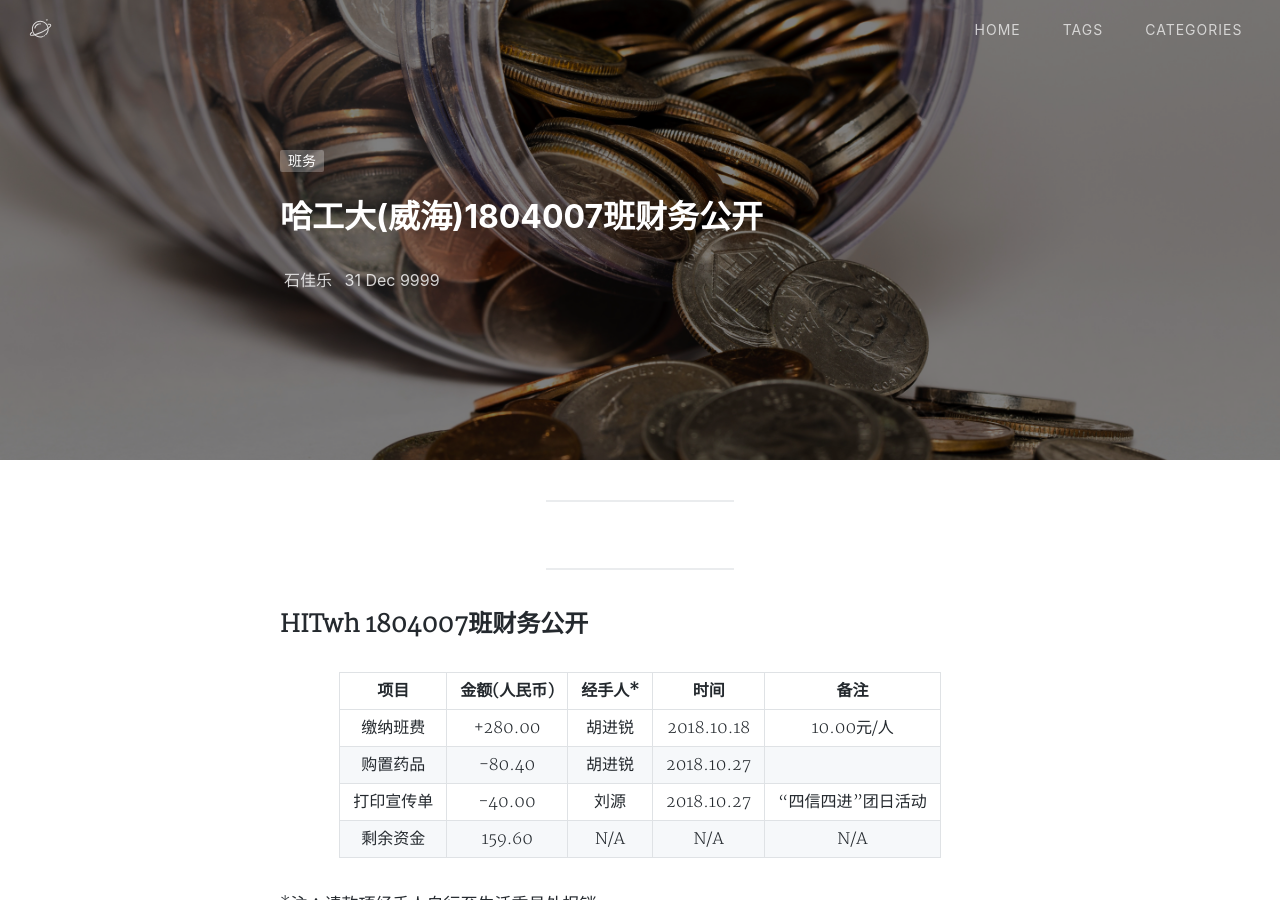
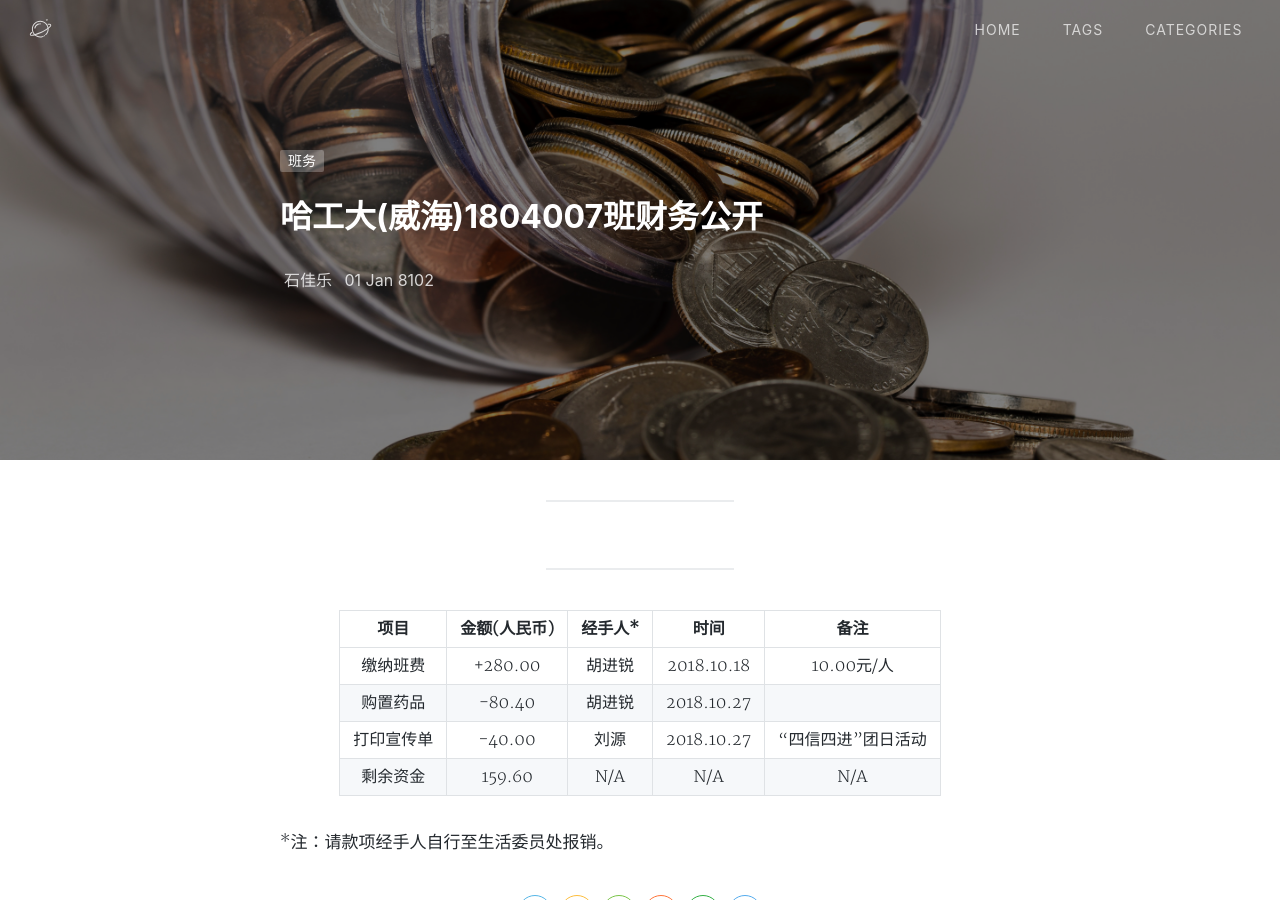
Before and after one commit to Morimiue/mzzx.github.io, a Jekyll site: the page built from _posts/8102-01-01-class-finance.md, in a window 1280 px wide and 900 px high. Built offline with Jekyll 4.4.1, drawn with Linux system fonts in a browser that asks for light colours; nearby versions of some CDN libraries; comment, search, counter and statistics services are not loaded; a style sheet for code colours, icons or effects is not loaded.

Commit message:
update article & cover

```diff
--- a/_posts/9999-12-31-class-finance.md
+++ b/_posts/8102-01-01-class-finance.md
@@ -2,13 +2,11 @@
 layout: post
 title: '哈工大(威海)1804007班财务公开'
 subtitle: ''
-date: 9999-12-31
+date: 8102-01-01
 categories: 班务
 cover: '../../../assets/img/class-finance-cover.jpg'
 tags: 班务
 ---
-
-## HITwh 1804007班财务公开
 
 | 项目 | 金额(人民币) | 经手人\* | 时间 | 备注 |
 |:---:|:---:|:---:|:---:|:---:|
```
Also changed, not shown: assets/img/page-cover.jpg.
